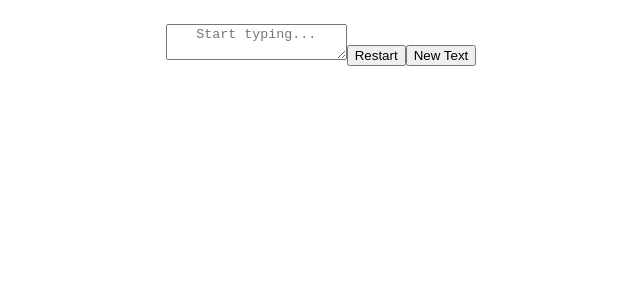
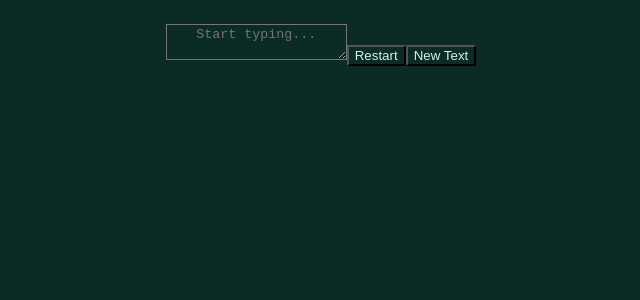
Before and after one commit to kevdaws/zentype, a React (Create React App) app: page / in a window 1280 px wide. Shown: the top 300 px of the page, without its empty margins (319-959 px from the left). Built offline with nearby package versions, Linux system fonts and the light colour scheme; no server answers.

Commit message:
changed colors

```diff
--- /dev/null
+++ b/src/App.css
@@ -0,0 +1,12 @@
+* {
+  background-color: black;
+  color: white;
+}
+
+.restart {
+  background-color: #8eb69b;
+}
+
+.new {
+  background-color: #8eb69b;
+}
--- a/src/App.js
+++ b/src/App.js
@@ -55,8 +55,8 @@ const App = () => {
             placeholder="Start typing..."
         ></textarea>
 
-        <button onClick={onRestart}>Restart</button>
-        <button onClick={onNew}>New Text</button>
+        <button className="restart" onClick={onRestart}>Restart</button>
+        <button className="new" onClick={onNew}>New Text</button>
 
     </div>
 
--- a/src/Text.css
+++ b/src/Text.css
@@ -1,4 +1,6 @@
 * {
+  background-color: #0b2b26;
+  color: #daf1de;
   text-align: center;
   margin-top: 0.5rem;
 }
```
